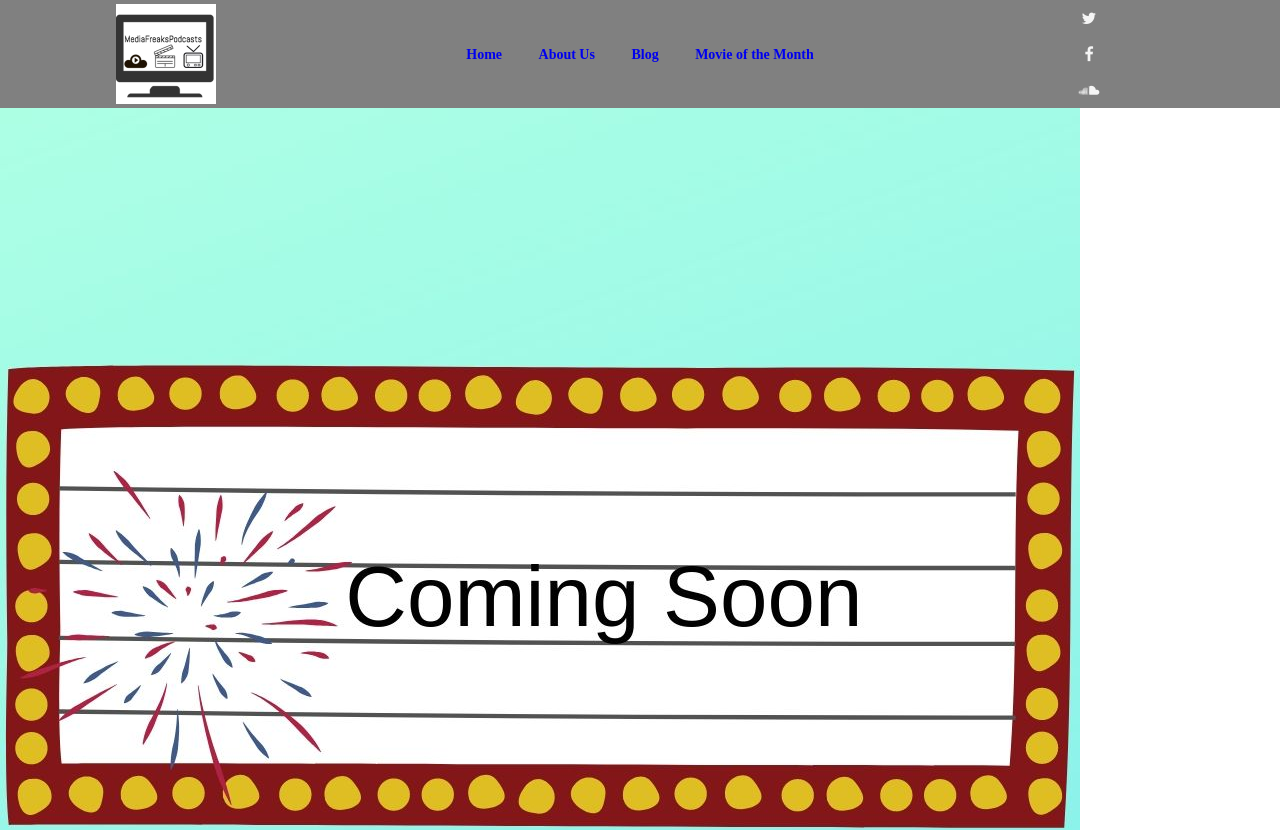
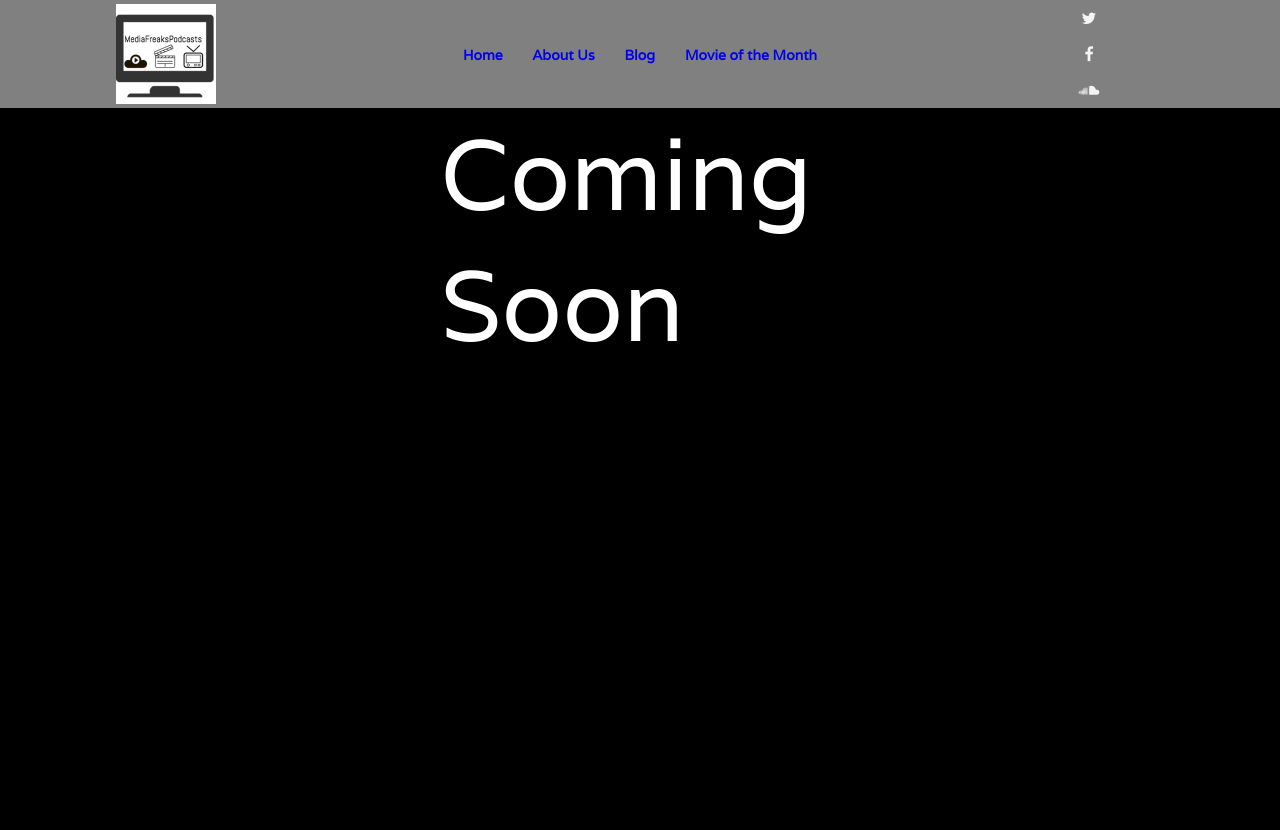
Before and after one commit to CardsFan89/MyProjects, a plain HTML site: page index.html in a window 1280 px wide. Shown: the top 830 px of the page. After the commit the page ends 800 px from the top, so only its background shows below. Drawn offline with Linux system fonts and the light colour scheme; a web font is replaced by a local one.

Commit message:
made changes

```diff
--- a/index.html
+++ b/index.html
@@ -53,7 +53,9 @@
 
         </div>
 
-        <img src="ComingSoon.jpg">
+        <link href='https://fonts.googleapis.com/css?family=Varela' rel='stylesheet' type='text/css'>
+
+       <div class="glitch" data-text="GLITCH">Coming Soon</div>
 
 
 
--- a/style.css
+++ b/style.css
@@ -1,11 +1,47 @@
 
 
-body,htmlpa {
-height:100%;
-margin:0;
-padding:0;
+@import "compass/css3";
+
+body{
+    background:black;
+    font-family: 'Varela',sans-serif;
 }
 
+.glitch{
+    color:white;
+    font-size: 100px;
+    position: relative;
+    width:400px;
+    margin:0 auto;
+}
+
+
+.glitch.after{
+    content:attr(data-text);
+    position: absolute;
+    left:2px;
+    text-shadow: -1px 0 red;
+    top: 0;
+    color: white;
+    background:grey;
+    overflow: hidden;
+    clip: rect(0,900px,0,0);
+    animation:noise-anim 2s infinite linear alternate-reverse;
+}
+
+
+
+.glitch::before{
+    content:attr(data-text);
+    position: absolute;
+    left: -2px;
+    text-shadow: 1px 0 blue;
+    color: white;
+    background: black;
+    overflow: hidden;
+    clip: rect(0,900px,0,0);
+    animation:noise-anim 3s infinite linear alternate-reverse;
+}
 
 *{
     margin: 0;
```
Also changed, not shown: blog/index.html (+3 -0 lines).
